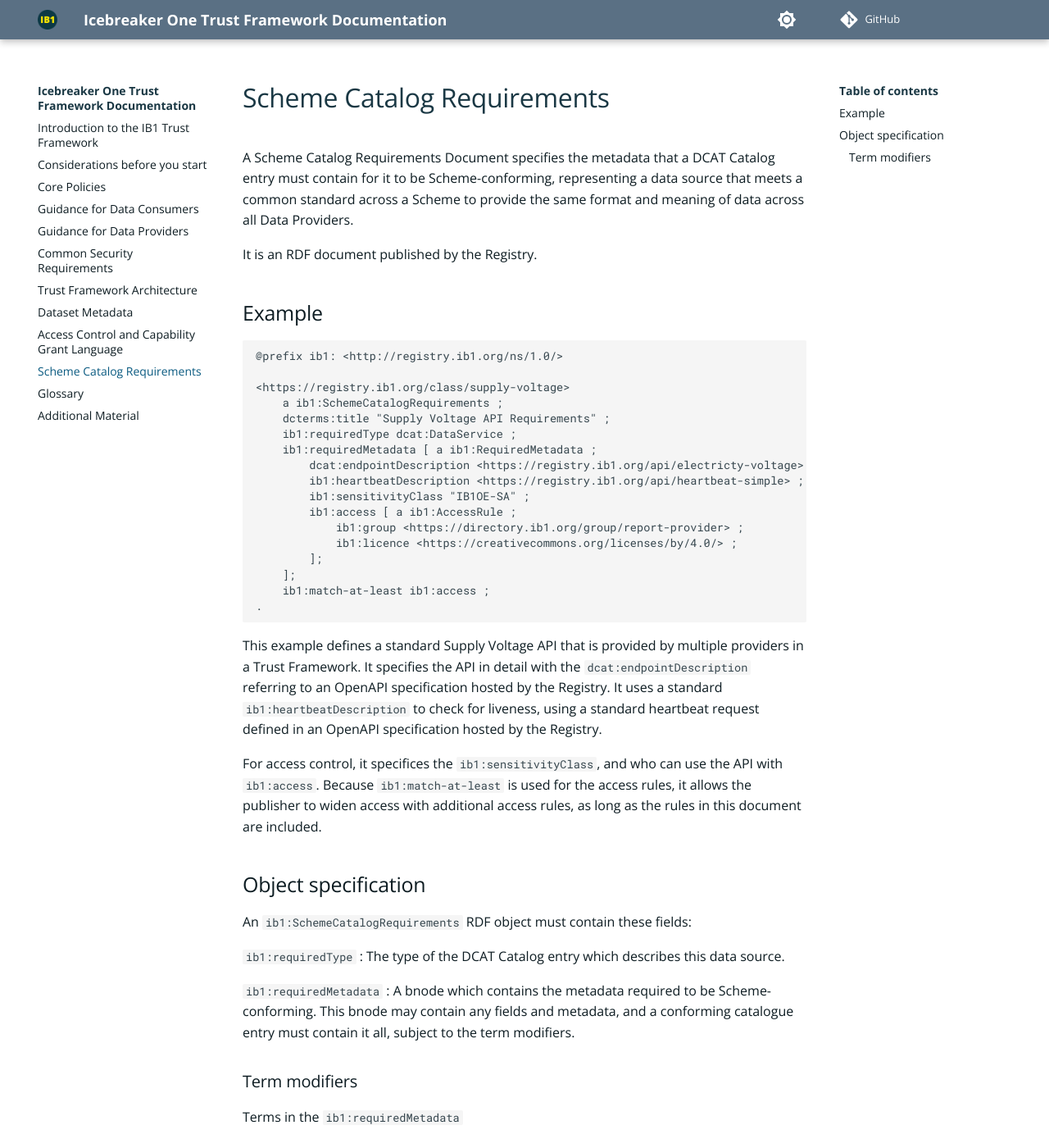
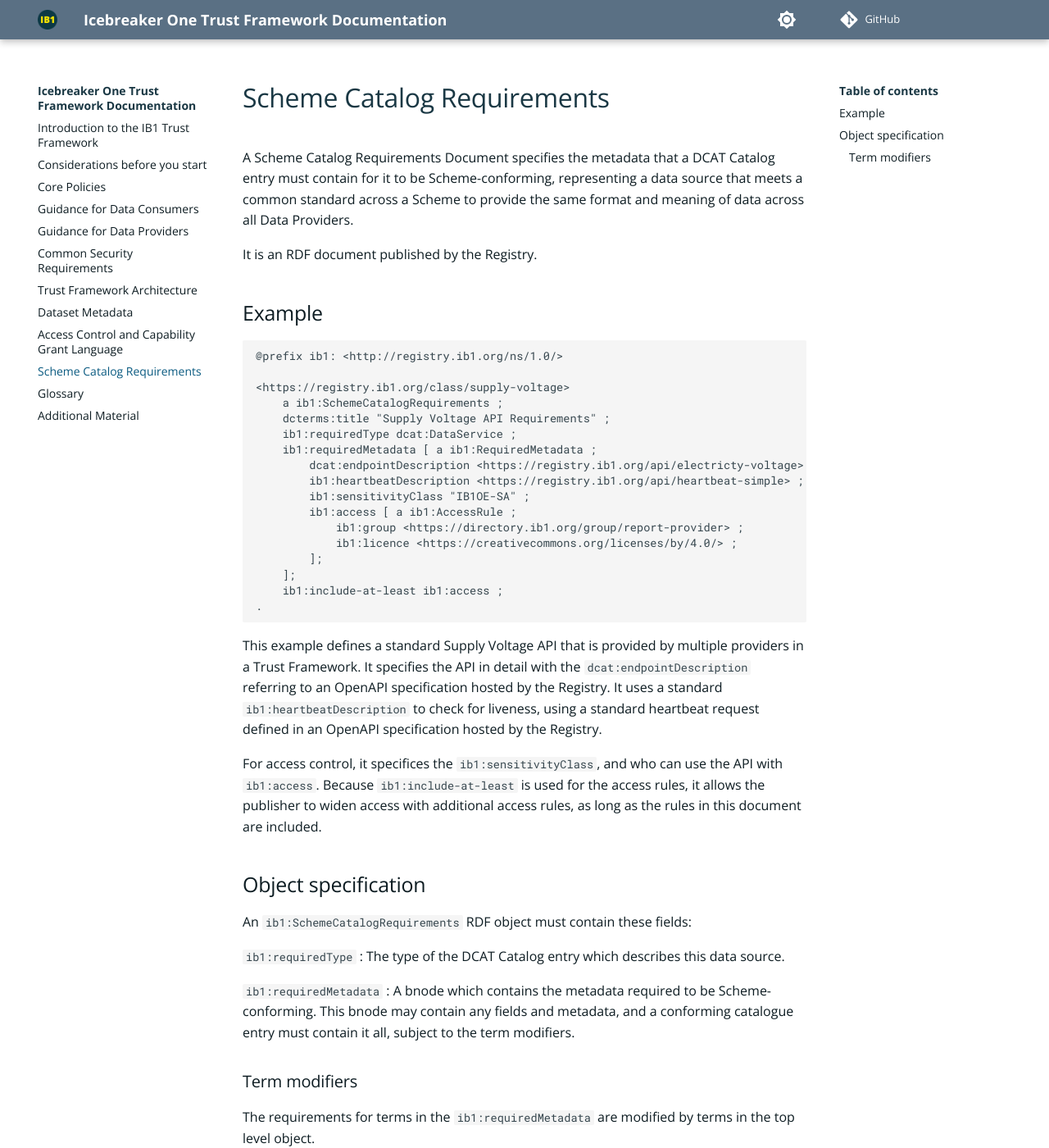
Before and after one commit to icebreakerone/ib1-technical-docs, an MkDocs documentation site: the page built from docs/scheme_catalog_requirements.md, in a window 1280 px wide and 1400 px high. Shown: the whole window at 82% size. Built offline with MkDocs 1.6.1 and Material for MkDocs 9.7.7, drawn with Linux system fonts in a browser that asks for light colours; plug-ins that fetch from the network failed and are left out; comment, search, counter and statistics services are not loaded; the version menu is left out; some of the changed text lies outside the part shown.

Commit message:
docs/scheme_catalog_requirements.md updated from https://stackedit.net/

````diff
--- a/docs/scheme_catalog_requirements.md
+++ b/docs/scheme_catalog_requirements.md
@@ -23,13 +23,13 @@ It is an RDF document published by the Registry.
 	        ib1:licence <https://creativecommons.org/licenses/by/4.0/> ;
 	    ];
 	];
-	ib1:match-at-least ib1:access ;
+	ib1:include-at-least ib1:access ;
 .
 ```
 
 This example defines a standard Supply Voltage API that is provided by multiple providers in a Trust Framework. It specifies the API in detail with the `dcat:endpointDescription` referring to an OpenAPI specification hosted by the Registry. It uses a standard `ib1:heartbeatDescription` to check for liveness, using a standard heartbeat request defined in an OpenAPI specification hosted by the Registry.
 
-For access control, it specifices the `ib1:sensitivityClass`, and who can use the API with `ib1:access`. Because `ib1:match-at-least` is used for the access rules, it allows the publisher to widen access with additional access rules, as long as the rules in this document are included.
+For access control, it specifices the `ib1:sensitivityClass`, and who can use the API with `ib1:access`. Because `ib1:include-at-least` is used for the access rules, it allows the publisher to widen access with additional access rules, as long as the rules in this document are included.
 
 ## Object specification
 
@@ -43,9 +43,15 @@ An `ib1:SchemeCatalogRequirements` RDF object must contain these fields:
 
 ### Term modifiers
 
-Terms in the `ib1:requiredMetadata`
+The requirements for terms in the `ib1:requiredMetadata` are modified by terms in the top level object.
+
+(no modifier)
+: All the terms in the requirements must be included. No additonal values for that term may exist in the object.
+
+`ib1:include-at-least <term>`
+: All the terms in the requirements must be included, but additional
 
 
 <!--stackedit_data:
-eyJoaXN0b3J5IjpbODAzOTAwOTQ1LDEyNjg4MzY3MDhdfQ==
+eyJoaXN0b3J5IjpbLTE3NjMwNzQ1ODMsMTI2ODgzNjcwOF19
 -->
````
